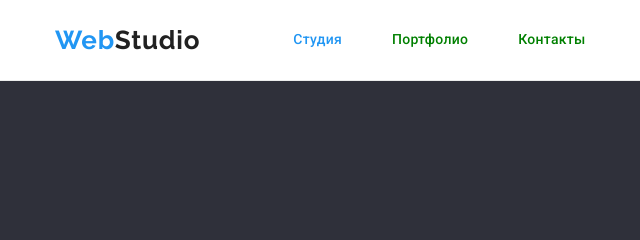
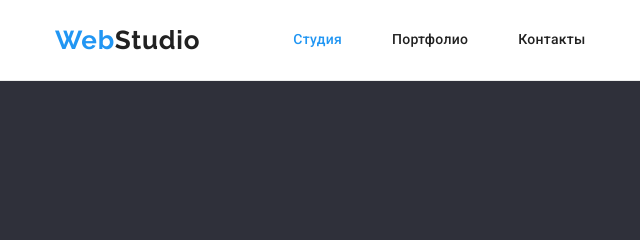
Before and after one commit to GannaKov/goit-markup-hw-03, a plain HTML site: page index.html in a window 1280 px wide. Shown: the top 240 px of the page, 0-640 px from the left. Drawn offline with nearby package versions, Linux system fonts and the light colour scheme.

Commit message:
link color header

```diff
--- a/css/styles.css
+++ b/css/styles.css
@@ -103,7 +103,7 @@ body {
   display: block;
   padding-top: 32px;
   padding-bottom: 32px;
-  color: green; /*rgba(33, 33, 33, 1);*/
+  color: rgba(33, 33, 33, 1);
 }
 .header-list {
   display: flex;
```
